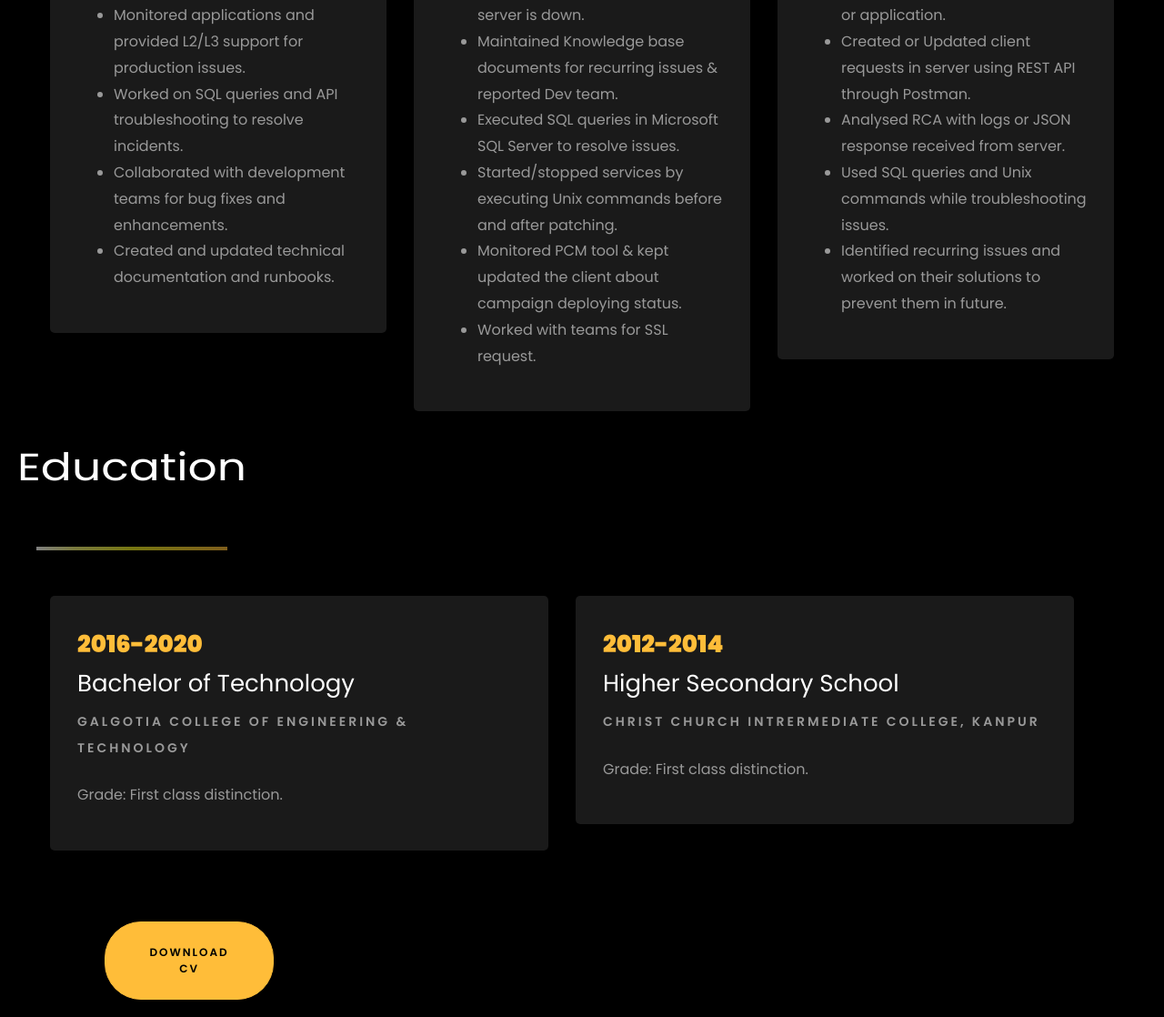
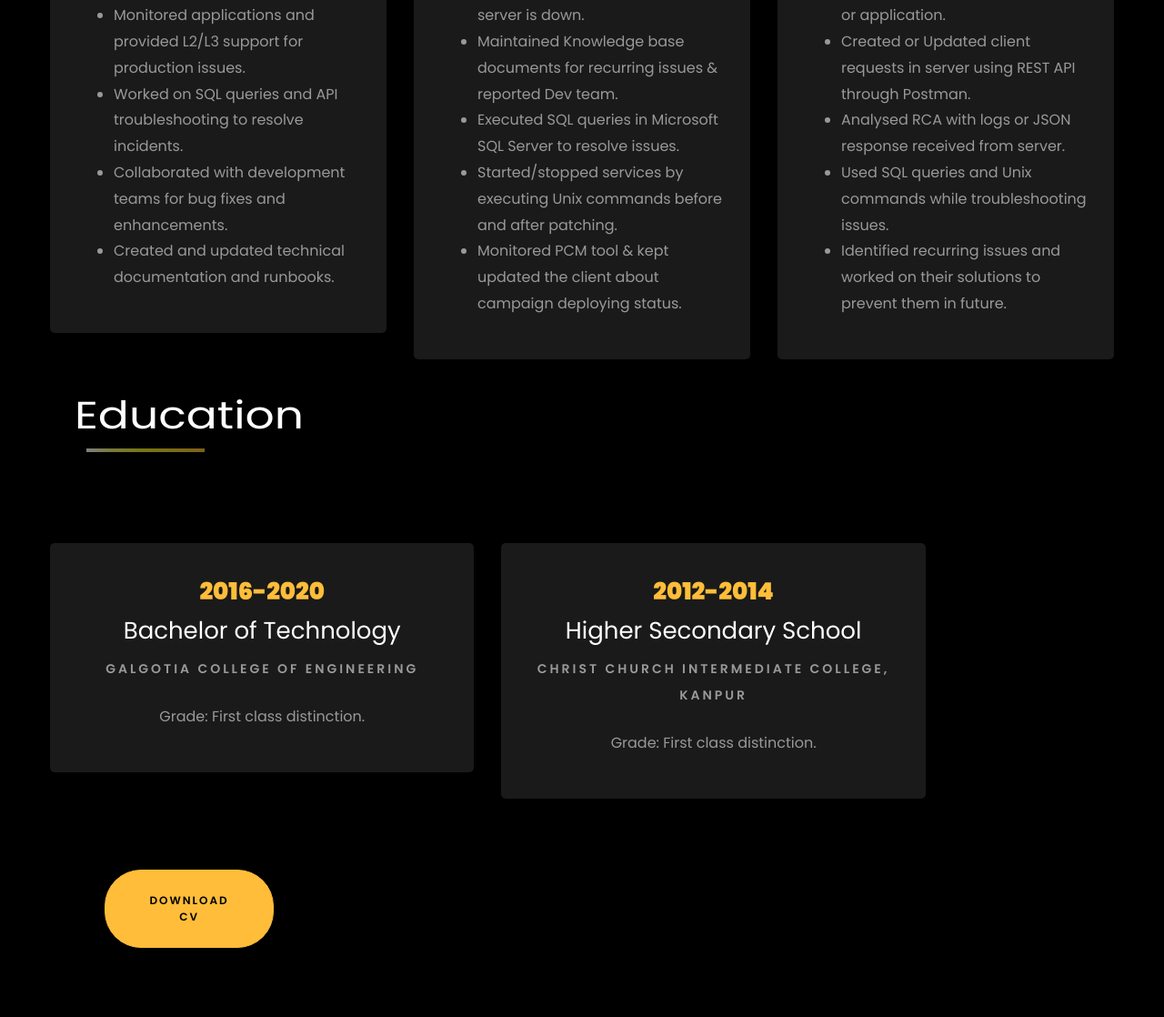
Before and after one commit to erprem98/erprem98port.github.com, a plain HTML site: page index.html in a window 1280 px wide. Shown: the part 2101-3219 px from the top of the page at 91% size. Drawn offline with Linux system fonts and the light colour scheme; files whose address does not match are found by name.

Commit message:
Update index.html
t

```diff
--- a/index.html
+++ b/index.html
@@ -342,7 +342,6 @@
         <li>Executed SQL queries in Microsoft SQL Server to resolve issues.</li>
         <li>Started/stopped services by executing Unix commands before and after patching.</li>
         <li>Monitored PCM tool & kept updated the client about campaign deploying status.</li>
-        <li>Worked with teams for SSL request.</li>
       </ul>
     </div>
   </div>
@@ -375,27 +374,28 @@
 		<br>
 		<br>
 
-		<div class="row">
+	<div class="row justify-content-center mb-5">
+  <div class="col-md-8 text-center ftco-animate">
     <h1 class="big-4">Education</h1>
-			<div class="underline"></div>
+    <div class="underline mx-auto"></div>
   </div>
-		<br>
+</div>
 
-			<div class="row">
+<div class="row justify-content-center">
   <div class="col-md-6">
-    				<div class="resume-wrap ftco-animate">
+    <div class="resume-wrap ftco-animate text-center">
       <span class="date">2016-2020</span>
       <h2>Bachelor of Technology</h2>
-    					<span class="position">Galgotia College Of Engineering & Technology</span>
+      <span class="position">Galgotia College Of Engineering</span>
       <p class="mt-4">Grade: First class distinction.</p>
     </div>
   </div>
 
   <div class="col-md-6">
-    				<div class="resume-wrap ftco-animate">
+    <div class="resume-wrap ftco-animate text-center">
       <span class="date">2012-2014</span>
       <h2>Higher Secondary School</h2>
-    					<span class="position">Christ Church Intrermediate College, Kanpur</span>
+      <span class="position">Christ Church Intermediate College, Kanpur</span>
       <p class="mt-4">Grade: First class distinction.</p>
     </div>
   </div>
@@ -406,10 +406,6 @@
     <p><a href="#" class="btn btn-primary py-4 px-5">Download CV</a></p>
   </div>
 </div>
-    	</div>
-    </section>
-
-
 
     <!-- <section class="ftco-section" id="project-section">
       <div class="container">
```
Lines whose indentation alone changed are shown as unchanged.
